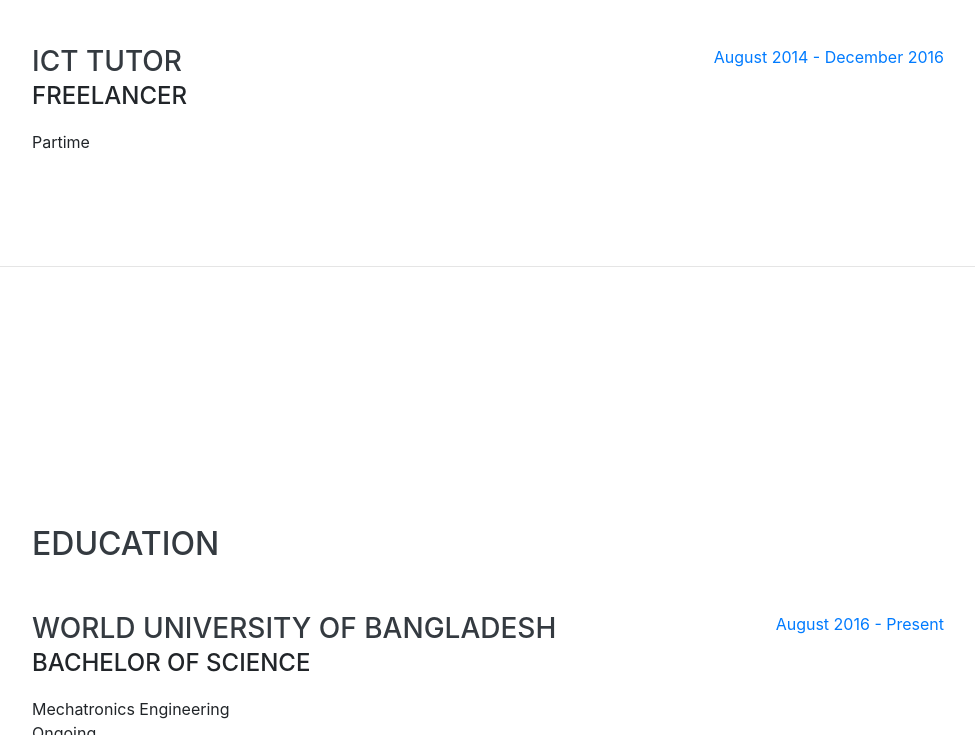
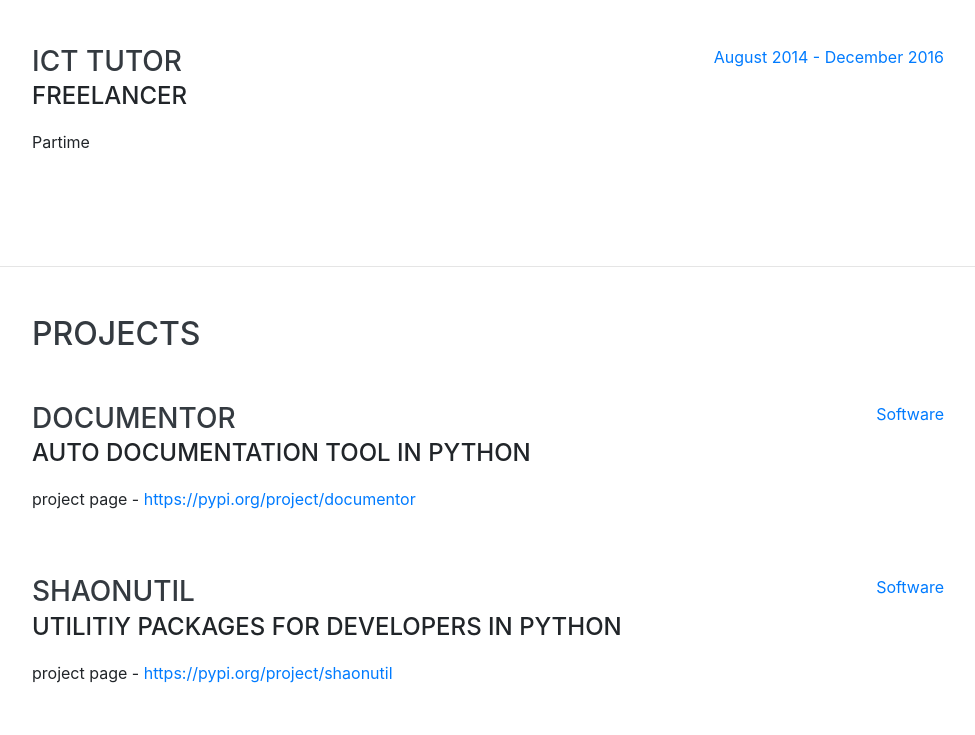
Before and after one commit to ShaonMajumder/shaonmajumder.github.io, a website with bundled scripts: page index.html in a window 1280 px wide. Shown: the part 2065-2800 px from the top of the page, without its empty margins (288-1263 px from the left). Built offline with nearby package versions, Linux system fonts and the light colour scheme; a web font is replaced by a local one.

Commit message:
projects

```diff
--- a/index.html
+++ b/index.html
@@ -42,6 +42,9 @@
         </li>
         <li class="nav-item">
           <a class="nav-link js-scroll-trigger" href="#experience">Experience</a>
+        </li>
+        <li class="nav-item">
+          <a class="nav-link js-scroll-trigger" href="#projects">Projects</a>
         </li>
         <li class="nav-item">
           <a class="nav-link js-scroll-trigger" href="#education">Education</a>
@@ -156,6 +159,40 @@
             <span class="text-primary">August 2014 - December 2016</span>
           </div>
         </div>
+
+      </div>
+
+    </section>
+
+    <hr class="m-0">
+
+    <section class="resume-section p-3 p-lg-5 d-flex justify-content-center" id="projects">
+      <div class="w-100">
+        <h2 class="mb-5">Projects</h2>
+
+        <div class="resume-item d-flex flex-column flex-md-row justify-content-between mb-5">
+          <div class="resume-content">
+            <h3 class="mb-0">Documentor</h3>
+            <div class="subheading mb-3">Auto Documentation tool in python</div>
+            <p>project page - <a href="https://pypi.org/project/documentor">https://pypi.org/project/documentor</a></p>
+          </div>
+          <div class="resume-date text-md-right">
+            <span class="text-primary">Software</span>
+          </div>
+        </div>
+
+        <div class="resume-item d-flex flex-column flex-md-row justify-content-between mb-5">
+          <div class="resume-content">
+            <h3 class="mb-0">Shaonutil</h3>
+            <div class="subheading mb-3">Utilitiy packages for Developers in python</div>
+            <p>project page - <a href="https://pypi.org/project/shaonutil">https://pypi.org/project/shaonutil</a></p>
+          </div>
+          <div class="resume-date text-md-right">
+            <span class="text-primary">Software</span>
+          </div>
+        </div>
+
+
 
       </div>
 
```
